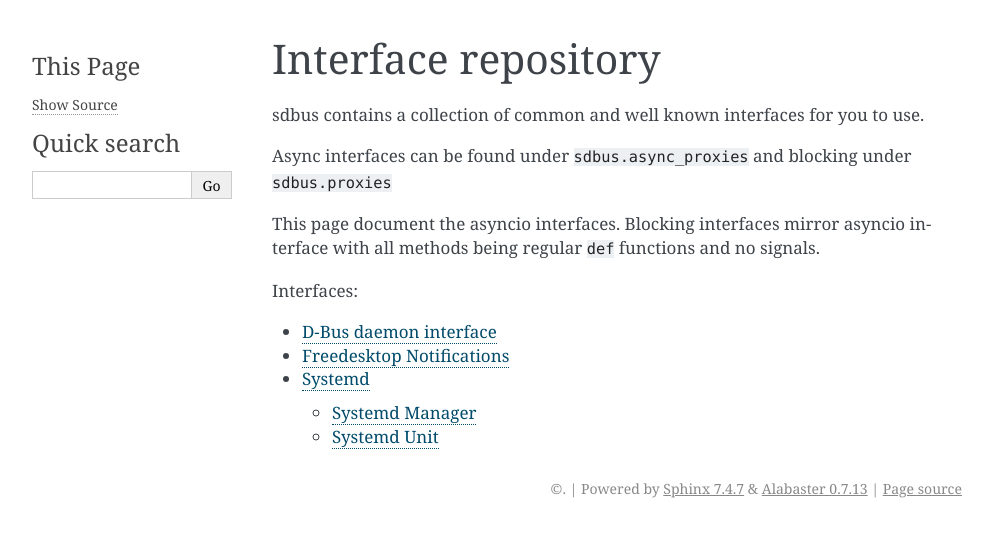
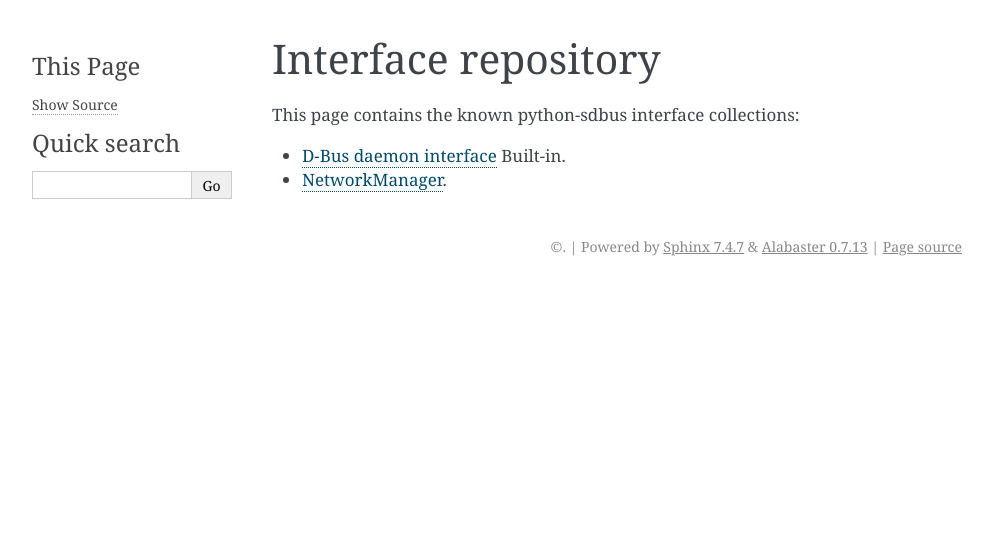
Before and after one commit to python-sdbus/python-sdbus, a Sphinx documentation site: the page built from docs/proxies.rst, in a window 1280 px wide. Shown: the top 537 px of the page, without its empty margins (148-1141 px from the left). Built offline with Sphinx 7.4.7, drawn with Linux system fonts in a browser that asks for light colours.

Commit message:
docs: Updated proxies
Now will only have links to the projects implementing the
interfaces.

```diff
--- a/docs/proxies.rst
+++ b/docs/proxies.rst
@@ -1,21 +1,8 @@
 Interface repository
 ==========================================
 
-sdbus contains a collection of common and well known interfaces
-for you to use.
+This page contains the known python-sdbus interface
+collections:
 
-Async interfaces can be found under ``sdbus.async_proxies`` and blocking
-under ``sdbus.proxies``
-
-This page document the asyncio interfaces. Blocking interfaces mirror asyncio
-interface with all methods being regular ``def`` functions and no signals.
-
-.. py:currentmodule:: sdbus.async_proxies
-
-.. toctree::
-    :maxdepth: 2
-    :caption: Interfaces:
-
-    proxies/dbus
-    proxies/notifications
-    proxies/systemd
+* :doc:`proxies/dbus` Built-in.
+* `NetworkManager <https://github.com/igo95862/python-sdbus-networkmanager>`_.
```
